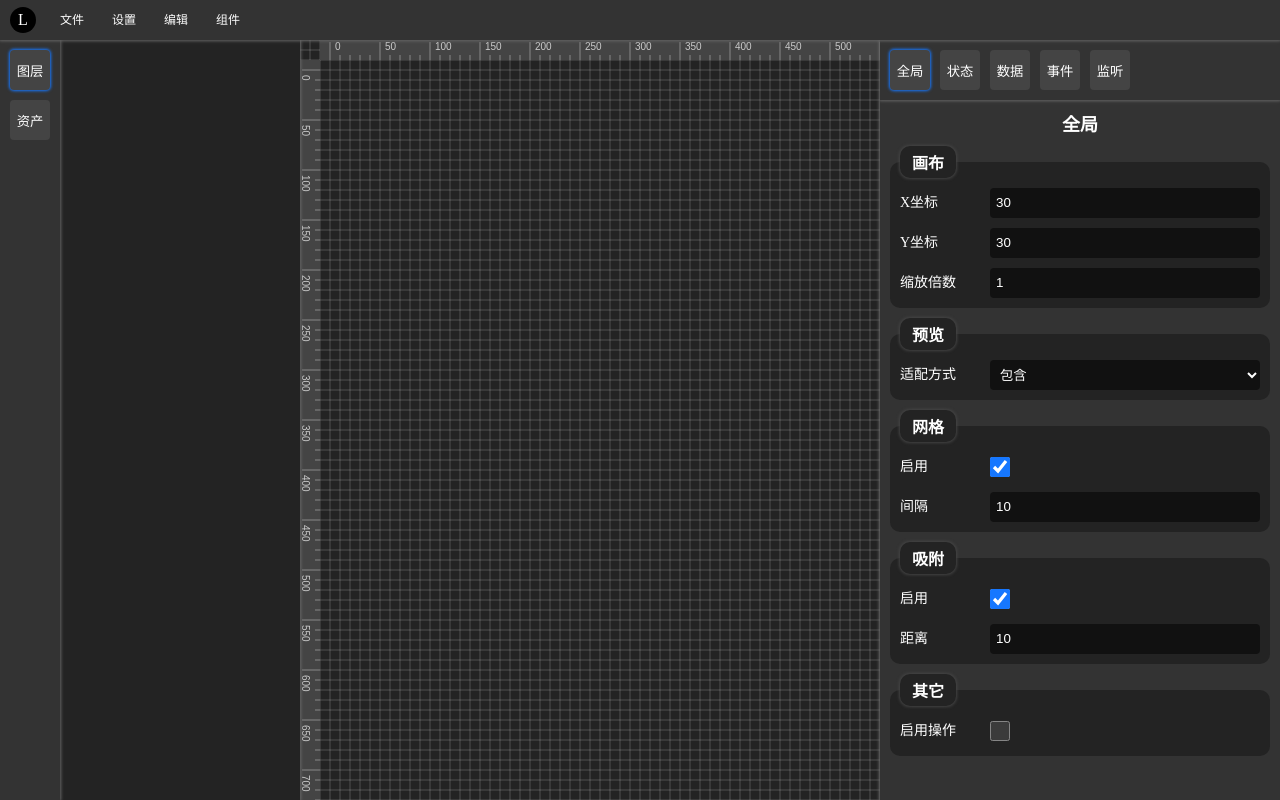
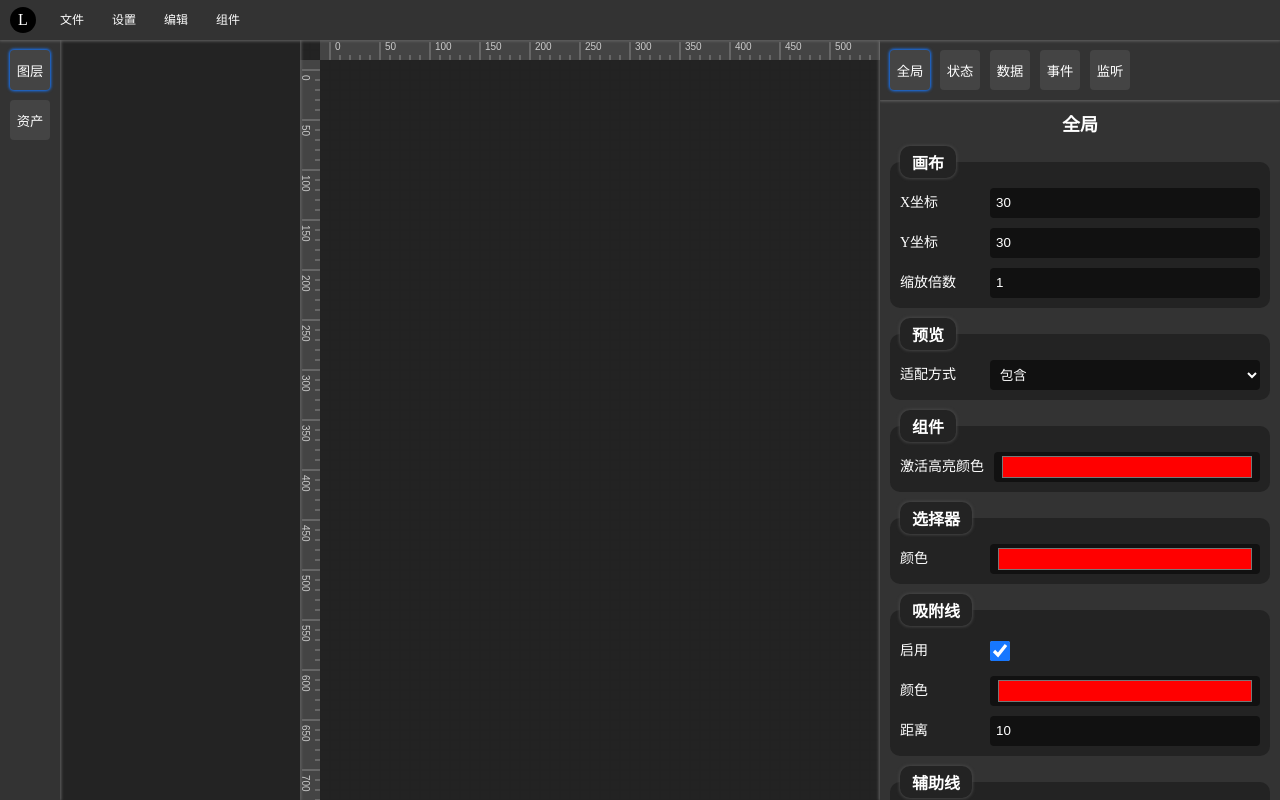
Before and after one commit to leoyuanzhe/scada, a Vue app: page /editor in a window 1280 px wide. Built offline with nearby package versions, Linux system fonts and the light colour scheme.

Commit message:
个性化配置

```diff
--- a/src/components/component-creator/ComponentCreator.vue
+++ b/src/components/component-creator/ComponentCreator.vue
@@ -1,4 +1,5 @@
 <script lang="ts" setup>
+import { computed, type StyleValue } from "vue";
 import type { Material } from "@/types/Material";
 import type { Component } from "@/types/Component";
 import { useClient } from "@/stores/useClient";
@@ -15,6 +16,22 @@ const materialStore = useMaterial();
 const schemaStore = useSchema();
 const dragger = useDragger();
 const props = withDefaults(defineProps<Props>(), {});
+const styleV2 = computed(() => {
+	const res: StyleValue = {};
+	if (props.component.layout) {
+		res.left = props.component.layout.left + "px";
+		res.top = props.component.layout.top + "px";
+		res.width = props.component.layout.width + "px";
+		res.height = props.component.layout.height + "px";
+	}
+	if (!clientStore.previewing && props.component.actived) {
+		res.boxShadow = "0 0 1px 1px " + clientStore.component.activedColor;
+	}
+	if (!clientStore.previewing && props.component.id === schemaStore.targetComponentId) {
+		res.boxShadow = "0 0 3px 3px " + clientStore.component.activedColor;
+	}
+	return res;
+});
 const RenderComponent = () =>
 	(materialStore.materials.find((v) => v.key == props.component.key) as ReturnType<Material["render"]>)?.render(
 		props.component
@@ -27,22 +44,11 @@ const RenderComponent = () =>
 		:class="{
 			component: true,
 			root: schemaStore.isRoot(props.component.id),
-			actived: !clientStore.previewing && props.component.actived,
-			target: !clientStore.previewing && props.component.id === schemaStore.targetComponentId,
 			locked: !clientStore.previewing && props.component.locked,
 			action: clientStore.enabledOperate,
 		}"
 		v-show="!props.component.hidden"
-		:style="
-			props.component.layout
-				? {
-						left: props.component.layout.left + 'px',
-						top: props.component.layout.top + 'px',
-						width: props.component.layout.width + 'px',
-						height: props.component.layout.height + 'px',
-				  }
-				: {}
-		"
+		:style="styleV2"
 		@mousedown="dragger.componentOnMouseDown($event, component)"
 		@dragover.prevent="dragger.componentOnDragOver($event, component)"
 		@drop="dragger.componentOnDrop($event, component)"
@@ -67,12 +73,6 @@ const RenderComponent = () =>
 			content: none;
 		}
 	}
-	&.actived {
-		box-shadow: 0 0 1px 1px #ff0000;
-	}
-	&.target {
-		box-shadow: 0 0 6px 3px #ff0000;
-	}
 	&.locked {
 		pointer-events: none;
 	}
--- a/src/components/renderer/Renderer.vue
+++ b/src/components/renderer/Renderer.vue
@@ -33,8 +33,8 @@ onMounted(() => {
 		@dragover.prevent
 		@drop="dragger.rendererOnDrop($event, router)"
 	>
+		<GridLine />
 		<RootComponent />
-		<GridLine />
 		<Ruler />
 		<GuideLine />
 		<SnapLine />
--- a/src/components/renderer/components/GridLine.vue
+++ b/src/components/renderer/components/GridLine.vue
@@ -3,9 +3,13 @@ import { computed } from "vue";
 import { useClient } from "@/stores/useClient";
 
 const clientStore = useClient();
-const gridSize = computed(() => {
+const styleV2 = computed(() => {
 	const size = scaleSize(clientStore.grid.span * clientStore.canvas.scale);
-	return size;
+	return {
+		backgroundImage: `linear-gradient(to right, ${clientStore.grid.color} 1px, transparent 1px), linear-gradient(to bottom, ${clientStore.grid.color} 1px, transparent 1px)`,
+		backgroundPosition: `${clientStore.canvas.left - 0.5}px ${clientStore.canvas.top - 0.5}px`,
+		backgroundSize: `${size}px ${size}px`,
+	};
 });
 function scaleSize(size: number): number {
 	size = Math.max(size, 2);
@@ -14,14 +18,7 @@ function scaleSize(size: number): number {
 </script>
 
 <template>
-	<div
-		v-if="clientStore.grid.enable && !clientStore.previewing"
-		class="grid-line"
-		:style="{
-			backgroundPosition: `${clientStore.canvas.left - 0.5}px ${clientStore.canvas.top - 0.5}px`,
-			backgroundSize: `${gridSize}px ${gridSize}px`,
-		}"
-	></div>
+	<div v-if="clientStore.grid.enable && !clientStore.previewing" class="grid-line" :style="styleV2"></div>
 </template>
 
 <style lang="scss" scoped>
@@ -29,8 +26,6 @@ function scaleSize(size: number): number {
 	position: absolute;
 	width: 100%;
 	height: 100%;
-	background-image: linear-gradient(to right, #ffffff33 1px, transparent 1px),
-		linear-gradient(to bottom, #ffffff33 1px, transparent 1px);
 	background-repeat: repeat;
 	pointer-events: none;
 }
--- a/src/components/renderer/components/GuideLine.vue
+++ b/src/components/renderer/components/GuideLine.vue
@@ -40,7 +40,7 @@ const hMouseDown = (e: MouseEvent, index: number) => {
 			v-for="(v, i) in clientStore.guide.line.v"
 			:key="i"
 			class="guide-line-v"
-			:style="{ left: dragger.getActualLeft(v) + 'px' }"
+			:style="{ left: dragger.getActualLeft(v) + 'px', backgroundColor: clientStore.guide.color }"
 			@mousedown.stop="vMouseDown($event, i)"
 			@dblclick="clientStore.guide.line.v.splice(i, 1)"
 		></div>
@@ -48,7 +48,7 @@ const hMouseDown = (e: MouseEvent, index: number) => {
 			v-for="(v, i) in clientStore.guide.line.h"
 			:key="i"
 			class="guide-line-h"
-			:style="{ top: dragger.getActualTop(v) + 'px' }"
+			:style="{ top: dragger.getActualTop(v) + 'px', backgroundColor: clientStore.guide.color }"
 			@mousedown.stop="hMouseDown($event, i)"
 			@dblclick="clientStore.guide.line.h.splice(i, 1)"
 		></div>
@@ -61,7 +61,6 @@ const hMouseDown = (e: MouseEvent, index: number) => {
 	top: 0;
 	width: 1px;
 	height: 100%;
-	background-color: #ff0000;
 	transform: translateX(-50%);
 	cursor: move;
 }
@@ -70,7 +69,6 @@ const hMouseDown = (e: MouseEvent, index: number) => {
 	left: 0;
 	width: 100%;
 	height: 1px;
-	background-color: #ff0000;
 	transform: translateY(-50%);
 	cursor: move;
 }
--- a/src/components/renderer/components/Selector.vue
+++ b/src/components/renderer/components/Selector.vue
@@ -25,6 +25,8 @@ const showDirection = computed(
 			top: dragger.selector.top + 'px',
 			width: dragger.selector.width + 'px',
 			height: dragger.selector.height + 'px',
+			boxShadow: '0 0 1px 1px ' + clientStore.snap.color,
+			backgroundColor: clientStore.snap.color + '22',
 		}"
 	>
 		<div v-show="showDirection" class="t" @mousedown.stop="dragger.selectorDirectionOnMouseDown($event, 't')"></div>
@@ -58,8 +60,6 @@ const showDirection = computed(
 .selector {
 	position: absolute;
 	z-index: 9;
-	box-shadow: 0 0 1px 1px #ff0000;
-	background-color: #ff000022;
 	pointer-events: none;
 	div {
 		position: absolute;
--- a/src/components/renderer/components/SnapLine.vue
+++ b/src/components/renderer/components/SnapLine.vue
@@ -10,12 +10,12 @@ const dragger = useDragger();
 	<div
 		v-if="dragger.snapLine.h !== null && !clientStore.previewing"
 		class="snap-line-h"
-		:style="{ top: dragger.getActualTop(dragger.snapLine.h) + 'px' }"
+		:style="{ top: dragger.getActualTop(dragger.snapLine.h) + 'px', backgroundColor: clientStore.snap.color }"
 	></div>
 	<div
 		v-if="dragger.snapLine.v !== null && !clientStore.previewing"
 		class="snap-line-v"
-		:style="{ left: dragger.getActualLeft(dragger.snapLine.v) + 'px' }"
+		:style="{ left: dragger.getActualLeft(dragger.snapLine.v) + 'px', backgroundColor: clientStore.snap.color }"
 	></div>
 </template>
 
@@ -25,7 +25,6 @@ const dragger = useDragger();
 	left: 0;
 	width: 100%;
 	height: 1px;
-	background-color: #ff0000;
 	transform: translateY(-50%);
 	transition: top 0.2s;
 }
@@ -34,7 +33,6 @@ const dragger = useDragger();
 	top: 0;
 	width: 1px;
 	height: 100%;
-	background-color: #ff0000;
 	transform: translateX(-50%);
 	transition: left 0.2s;
 }
--- a/src/pages/editor/components/setter/components/GlobalConfig.vue
+++ b/src/pages/editor/components/setter/components/GlobalConfig.vue
@@ -66,13 +66,90 @@ const dragger = useDragger();
 			</FormItem>
 		</fieldset>
 		<fieldset>
-			<legend>网格</legend>
+			<legend>组件</legend>
+			<FormItem label="激活高亮颜色" for="setter-component-actived-color">
+				<input
+					id="setter-component-actived-color"
+					type="color"
+					:value="clientStore.component.activedColor"
+					@input="clientStore.component.activedColor = ($event.target as HTMLInputElement).value"
+				/>
+			</FormItem>
+		</fieldset>
+		<fieldset>
+			<legend>选择器</legend>
+			<FormItem label="颜色" for="setter-selector-color">
+				<input
+					id="setter-selector-color"
+					type="color"
+					:value="clientStore.selector.color"
+					@input="clientStore.selector.color = ($event.target as HTMLInputElement).value"
+				/>
+			</FormItem>
+		</fieldset>
+		<fieldset>
+			<legend>吸附线</legend>
+			<FormItem label="启用" for="setter-snap-enable">
+				<input
+					id="setter-snap-enable"
+					type="checkbox"
+					:checked="clientStore.snap.enable"
+					@input="clientStore.snap.enable = Boolean(($event.target as HTMLInputElement).checked)"
+				/>
+			</FormItem>
+			<FormItem label="颜色" for="setter-snap-color">
+				<input
+					id="setter-snap-color"
+					type="color"
+					:value="clientStore.snap.color"
+					@input="clientStore.snap.color = ($event.target as HTMLInputElement).value"
+				/>
+			</FormItem>
+			<FormItem label="距离" for="setter-snap-distance">
+				<input
+					id="setter-snap-distance"
+					type="number"
+					min="1"
+					:value="clientStore.snap.distance"
+					@input="clientStore.snap.distance = Number(($event.target as HTMLInputElement).value)"
+				/>
+			</FormItem>
+		</fieldset>
+		<fieldset>
+			<legend>辅助线</legend>
+			<FormItem label="启用" for="setter-guide-enable">
+				<input
+					id="setter-guide-enable"
+					type="checkbox"
+					:checked="clientStore.guide.enable"
+					@input="clientStore.guide.enable = Boolean(($event.target as HTMLInputElement).checked)"
+				/>
+			</FormItem>
+			<FormItem label="颜色" for="setter-guide-color">
+				<input
+					id="setter-guide-color"
+					type="color"
+					:value="clientStore.guide.color"
+					@input="clientStore.guide.color = ($event.target as HTMLInputElement).value"
+				/>
+			</FormItem>
+		</fieldset>
+		<fieldset>
+			<legend>网格线</legend>
 			<FormItem label="启用" for="setter-grid-enable">
 				<input
 					id="setter-grid-enable"
 					type="checkbox"
 					:checked="clientStore.grid.enable"
 					@input="clientStore.grid.enable = Boolean(($event.target as HTMLInputElement).checked)"
+				/>
+			</FormItem>
+			<FormItem label="颜色" for="setter-grid-color">
+				<input
+					id="setter-grid-color"
+					type="color"
+					:value="clientStore.grid.color"
+					@input="clientStore.grid.color = ($event.target as HTMLInputElement).value"
 				/>
 			</FormItem>
 			<FormItem label="间隔" for="setter-grid-span">
@@ -82,26 +159,6 @@ const dragger = useDragger();
 					min="2"
 					:value="clientStore.grid.span"
 					@input="clientStore.grid.span = Number(($event.target as HTMLInputElement).value)"
-				/>
-			</FormItem>
-		</fieldset>
-		<fieldset>
-			<legend>吸附</legend>
-			<FormItem label="启用" for="setter-snap-enable">
-				<input
-					id="setter-snap-enable"
-					type="checkbox"
-					:checked="clientStore.snap.enable"
-					@input="clientStore.snap.enable = Boolean(($event.target as HTMLInputElement).checked)"
-				/>
-			</FormItem>
-			<FormItem label="距离" for="setter-snap-distance">
-				<input
-					id="setter-snap-distance"
-					type="number"
-					min="1"
-					:value="clientStore.snap.distance"
-					@input="clientStore.snap.distance = Number(($event.target as HTMLInputElement).value)"
 				/>
 			</FormItem>
 		</fieldset>
--- a/src/stores/useClient.ts
+++ b/src/stores/useClient.ts
@@ -29,9 +29,19 @@ export const useClient = defineStore("client", {
 			ruler: {
 				show: true,
 			},
+			snap: {
+				enable: true,
+				distance: 10,
+				color: "#ff0000",
+			},
+			component: {
+				activedColor: "#ff0000",
+			},
+			selector: {
+				color: "#ff0000",
+			},
 			guide: {
 				enable: true,
-				width: 1,
 				color: "#ff0000",
 				line: {
 					v: [] as number[],
@@ -41,14 +51,7 @@ export const useClient = defineStore("client", {
 			grid: {
 				enable: true,
 				span: 10,
-				width: 1,
-				color: "#ffffff33",
-			},
-			snap: {
-				enable: true,
-				distance: 10,
-				width: 1,
-				color: "#ff0000",
+				color: "#222222",
 			},
 		};
 	},
```
